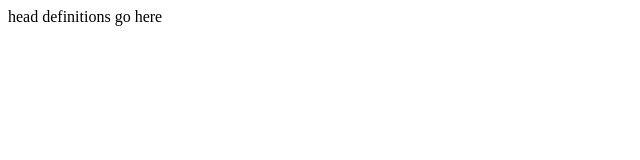
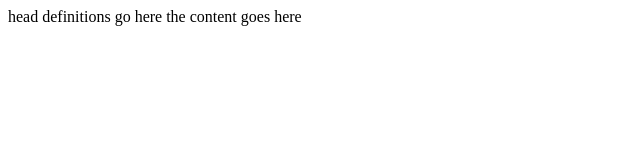
Before and after one commit to angelicambg/basic-content-html, a plain HTML site: page index.html in a window 1280 px wide. Shown: the whole page, without its empty margins (0-640 px from the left). Drawn offline with Linux system fonts and the light colour scheme.

Commit message:
adding content to the body

```diff
--- a/index.html
+++ b/index.html
@@ -4,6 +4,6 @@
          head definitions go here
     </head>
     <body>
-        <!-- the content goes here -->
+        the content goes here
     </body>
 </html>
```
